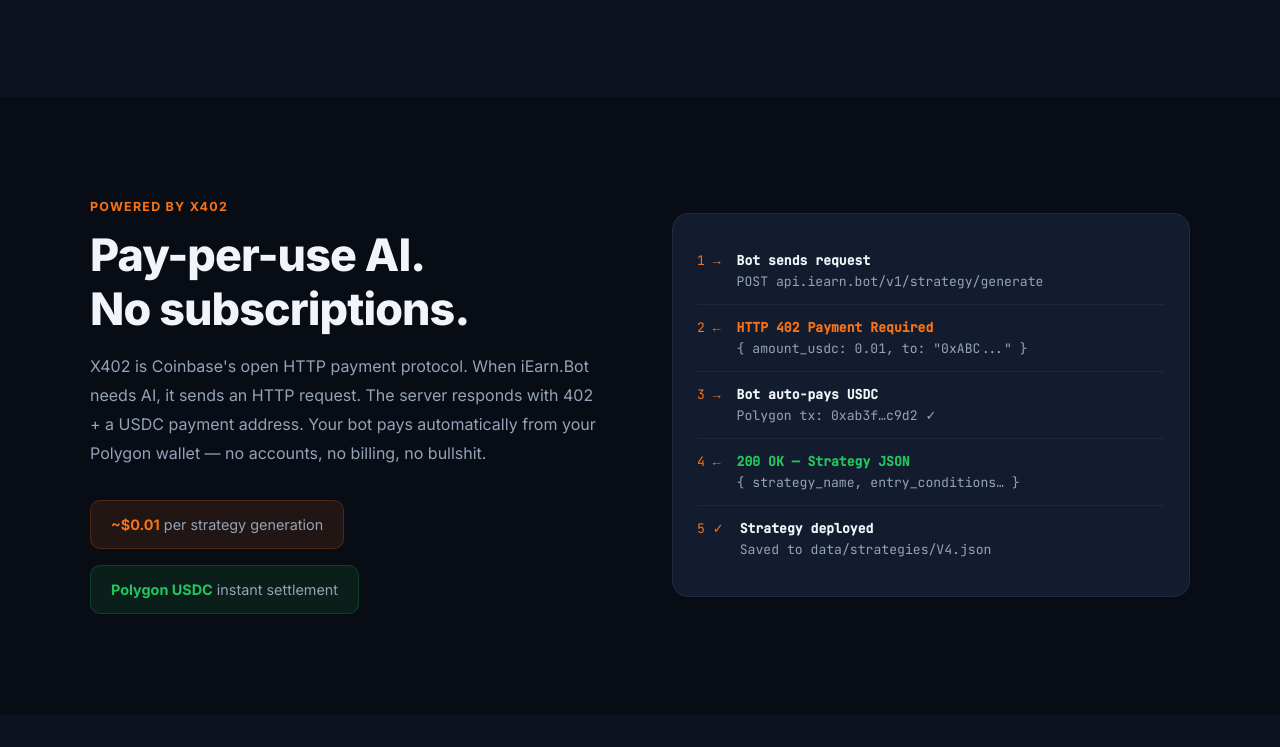
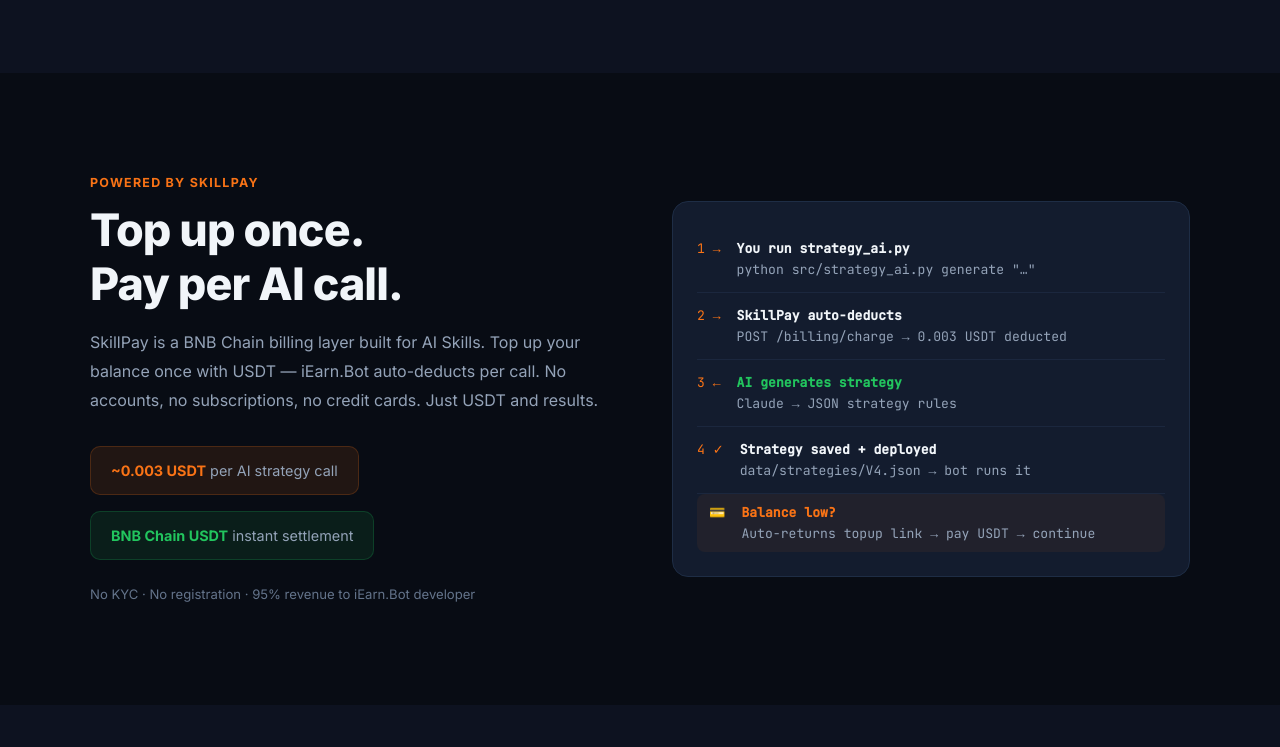
Before and after one commit to hiclawbot2026/iearnbot-website, a plain HTML site: page public/index.html in a window 1280 px wide. Shown: the part 3353-4100 px from the top of the page. Drawn offline with Linux system fonts and the light colour scheme.

Commit message:
copy: update website billing copy to SkillPay

```diff
--- a/public/index.html
+++ b/public/index.html
@@ -4,7 +4,7 @@
   <meta charset="UTF-8" />
   <meta name="viewport" content="width=device-width, initial-scale=1.0" />
   <title>iEarn.Bot — AI-Powered Prediction Market Bot</title>
-  <meta name="description" content="Let AI trade Polymarket for you. iEarn.Bot runs locally on your machine — your keys, your funds, your rules. Powered by X402 micropayments." />
+  <meta name="description" content="Let AI trade Polymarket for you. iEarn.Bot runs locally on your machine — your keys, your funds, your rules. Pay-per-use AI strategies via SkillPay." />
   <meta property="og:title" content="iEarn.Bot — AI-Powered Prediction Market Bot" />
   <meta property="og:description" content="Let AI trade Polymarket for you. Local-first, non-custodial, pay-per-use AI strategies." />
   <meta property="og:image" content="https://iearn.bot/og.png" />
@@ -456,8 +456,8 @@
         <div class="out">✅ launchd jobs registered</div>
         <br/>
         <div><span class="prompt">~ $ </span><span class="cmd">python src/strategy_ai.py generate <span style="color:#93c5fd">"BTC breaks 90k, buy YES"</span></span></div>
-        <div class="pay">💳 X402: paying $0.01 USDC → api.iearn.bot ...</div>
-        <div class="ok">✅ Payment confirmed (tx: 0xab3f…)</div>
+        <div class="pay">💳 SkillPay: charged 0.003 USDT · balance: 4.997</div>
+        <div class="ok">✅ Charged — running AI strategy generator...</div>
         <div class="ok">✅ Strategy V4 generated → data/strategies/V4.json</div>
         <br/>
         <div><span class="prompt">~ $ </span><span class="cmd">open http://localhost:7799/?ui=v2</span></div>
@@ -486,8 +486,8 @@
       </div>
       <div class="feature-card">
         <div class="feature-icon">💳</div>
-        <div class="feature-title">X402 Micropayments</div>
-        <div class="feature-desc">Pay per AI call in USDC (~$0.01). No subscription, no registration. HTTP 402 protocol — your bot pays the API automatically, just like buying a vending machine snack.</div>
+        <div class="feature-title">SkillPay — Pay-Per-Use</div>
+        <div class="feature-desc">Top up once with BNB Chain USDT. Each AI strategy call costs ~0.003–0.01 USDT, auto-deducted. No subscription. No signup. 95% goes to the developer.</div>
       </div>
       <div class="feature-card">
         <div class="feature-icon">📊</div>
@@ -518,47 +518,50 @@
   </div>
 </section>
 
-<!-- X402 SECTION -->
-<section id="x402">
+<!-- SKILLPAY SECTION -->
+<section id="skillpay">
   <div class="container">
     <div class="x402-wrap">
       <div>
-        <div class="section-label">Powered by X402</div>
-        <h2>Pay-per-use AI.<br/>No subscriptions.</h2>
+        <div class="section-label">Powered by SkillPay</div>
+        <h2>Top up once.<br/>Pay per AI call.</h2>
         <p style="color:var(--subtle); margin-bottom:2rem; line-height:1.8;">
-          X402 is Coinbase's open HTTP payment protocol. When iEarn.Bot needs AI,
-          it sends an HTTP request. The server responds with 402 + a USDC payment address.
-          Your bot pays automatically from your Polygon wallet — no accounts, no billing, no bullshit.
+          SkillPay is a BNB Chain billing layer built for AI Skills.
+          Top up your balance once with USDT — iEarn.Bot auto-deducts per call.
+          No accounts, no subscriptions, no credit cards. Just USDT and results.
         </p>
         <div style="display:flex;gap:1rem;flex-wrap:wrap;">
           <div style="background:rgba(249,115,22,.1);border:1px solid rgba(249,115,22,.2);border-radius:10px;padding:.75rem 1.25rem;font-size:.9rem;">
-            <strong style="color:var(--accent)">~$0.01</strong> <span style="color:var(--subtle)">per strategy generation</span>
+            <strong style="color:var(--accent)">~0.003 USDT</strong> <span style="color:var(--subtle)">per AI strategy call</span>
           </div>
           <div style="background:rgba(34,197,94,.1);border:1px solid rgba(34,197,94,.2);border-radius:10px;padding:.75rem 1.25rem;font-size:.9rem;">
-            <strong style="color:var(--green)">Polygon USDC</strong> <span style="color:var(--subtle)">instant settlement</span>
+            <strong style="color:var(--green)">BNB Chain USDT</strong> <span style="color:var(--subtle)">instant settlement</span>
           </div>
         </div>
+        <p style="color:var(--muted);font-size:.82rem;margin-top:1.5rem;">
+          No KYC · No registration · 95% revenue to iEarn.Bot developer
+        </p>
       </div>
       <div class="x402-flow">
         <div class="flow-step">
           <span class="flow-arrow">1 →</span>
-          <div class="flow-text"><strong>Bot sends request</strong><br/>POST api.iearn.bot/v1/strategy/generate</div>
+          <div class="flow-text"><strong>You run strategy_ai.py</strong><br/>python src/strategy_ai.py generate "…"</div>
         </div>
         <div class="flow-step">
-          <span class="flow-arrow">2 ←</span>
-          <div class="flow-text"><strong style="color:var(--accent)">HTTP 402 Payment Required</strong><br/>{ amount_usdc: 0.01, to: "0xABC..." }</div>
+          <span class="flow-arrow">2 →</span>
+          <div class="flow-text"><strong>SkillPay auto-deducts</strong><br/>POST /billing/charge → 0.003 USDT deducted</div>
         </div>
         <div class="flow-step">
-          <span class="flow-arrow">3 →</span>
-          <div class="flow-text"><strong>Bot auto-pays USDC</strong><br/>Polygon tx: 0xab3f…c9d2 ✓</div>
+          <span class="flow-arrow">3 ←</span>
+          <div class="flow-text"><strong style="color:var(--green)">AI generates strategy</strong><br/>Claude → JSON strategy rules</div>
         </div>
         <div class="flow-step">
-          <span class="flow-arrow">4 ←</span>
-          <div class="flow-text"><strong style="color:var(--green)">200 OK — Strategy JSON</strong><br/>{ strategy_name, entry_conditions… }</div>
+          <span class="flow-arrow">4 ✓</span>
+          <div class="flow-text"><strong>Strategy saved + deployed</strong><br/>data/strategies/V4.json → bot runs it</div>
         </div>
-        <div class="flow-step">
-          <span class="flow-arrow">5 ✓</span>
-          <div class="flow-text"><strong>Strategy deployed</strong><br/>Saved to data/strategies/V4.json</div>
+        <div class="flow-step" style="background:rgba(249,115,22,.06);border-radius:8px;padding:.5rem .75rem;border-bottom:none!important;">
+          <span class="flow-arrow">💳</span>
+          <div class="flow-text"><strong style="color:var(--accent)">Balance low?</strong><br/>Auto-returns topup link → pay USDT → continue</div>
         </div>
       </div>
     </div>
@@ -592,18 +595,18 @@
       <div class="price-card featured">
         <div class="featured-badge">Most Popular</div>
         <div class="price-tier">Pro</div>
-        <div class="price-amount">~$0.01 <span class="price-unit">/ AI call</span></div>
-        <div class="price-desc">Pay per strategy in USDC. No subscription. No signup.</div>
+        <div class="price-amount">~0.003 <span class="price-unit">USDT / call</span></div>
+        <div class="price-desc">Top up once with BNB USDT. Each AI call auto-deducts. No signup.</div>
         <ul class="price-features">
           <li>Everything in Free</li>
           <li>AI strategy generation</li>
           <li>Custom V4+ strategies</li>
           <li>Strategy optimization</li>
-          <li>X402 auto-payment (Polygon USDC)</li>
-          <li>Natural language → rules</li>
+          <li>SkillPay auto-billing (BNB USDT)</li>
+          <li>Natural language → trading rules</li>
           <li class="dim">Self-hosted AI (own API key)</li>
         </ul>
-        <a href="#install" class="btn-price primary">Start with Pro →</a>
+        <a href="#skillpay" class="btn-price primary">Start with Pro →</a>
       </div>
 
       <div class="price-card">
@@ -664,7 +667,7 @@
     <div class="faq-list">
       <div class="faq-item">
         <div class="faq-q">Is my private key safe? <span>+</span></div>
-        <div class="faq-a">Yes. Your private key is stored only in a local .env file on your machine, with chmod 600 permissions. iEarn.Bot servers never receive, see, or store your key. When you pay via X402, it's a standard Polygon USDC transfer — same as any on-chain transaction.</div>
+        <div class="faq-a">Yes. Your private key is stored only in a local .env file on your machine, with chmod 600 permissions. iEarn.Bot servers never receive, see, or store your key. SkillPay billing uses your wallet address as a user ID — no signup, no KYC.</div>
       </div>
       <div class="faq-item">
         <div class="faq-q">What is Polymarket? <span>+</span></div>
```
